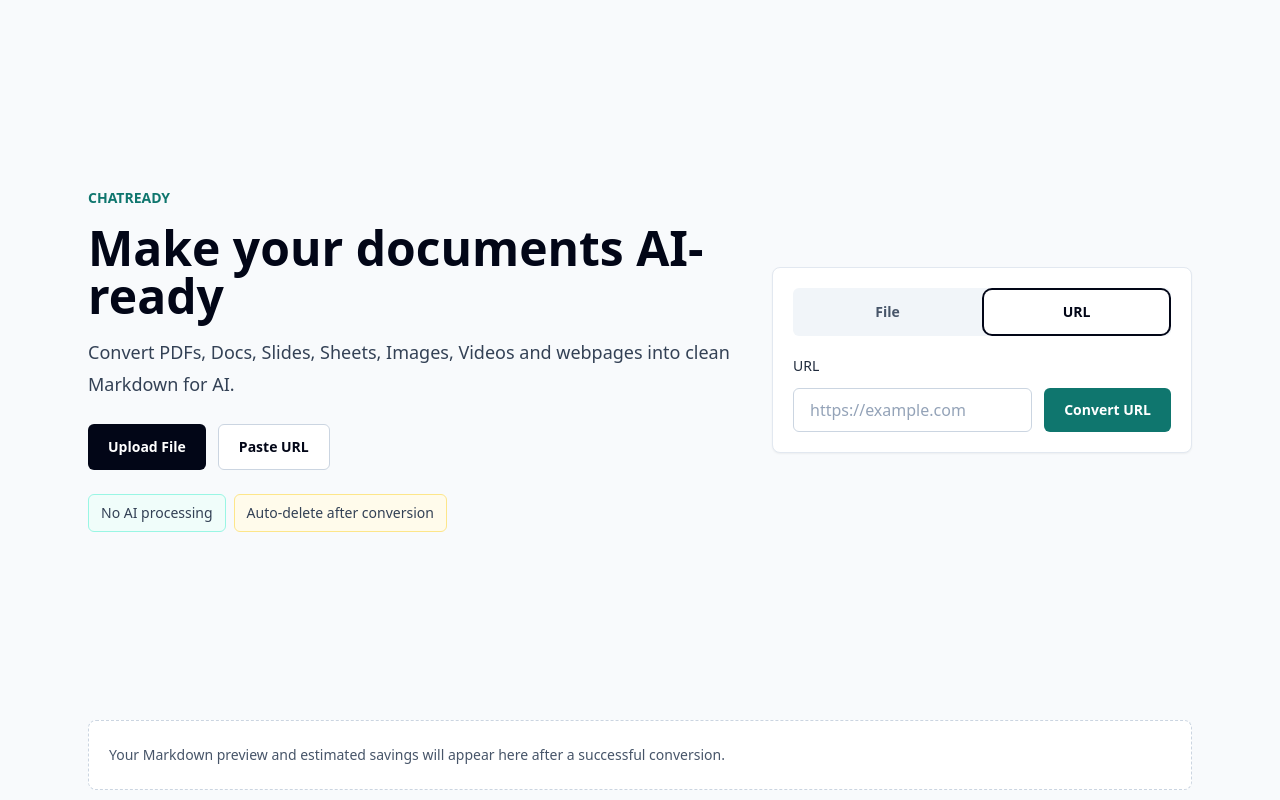
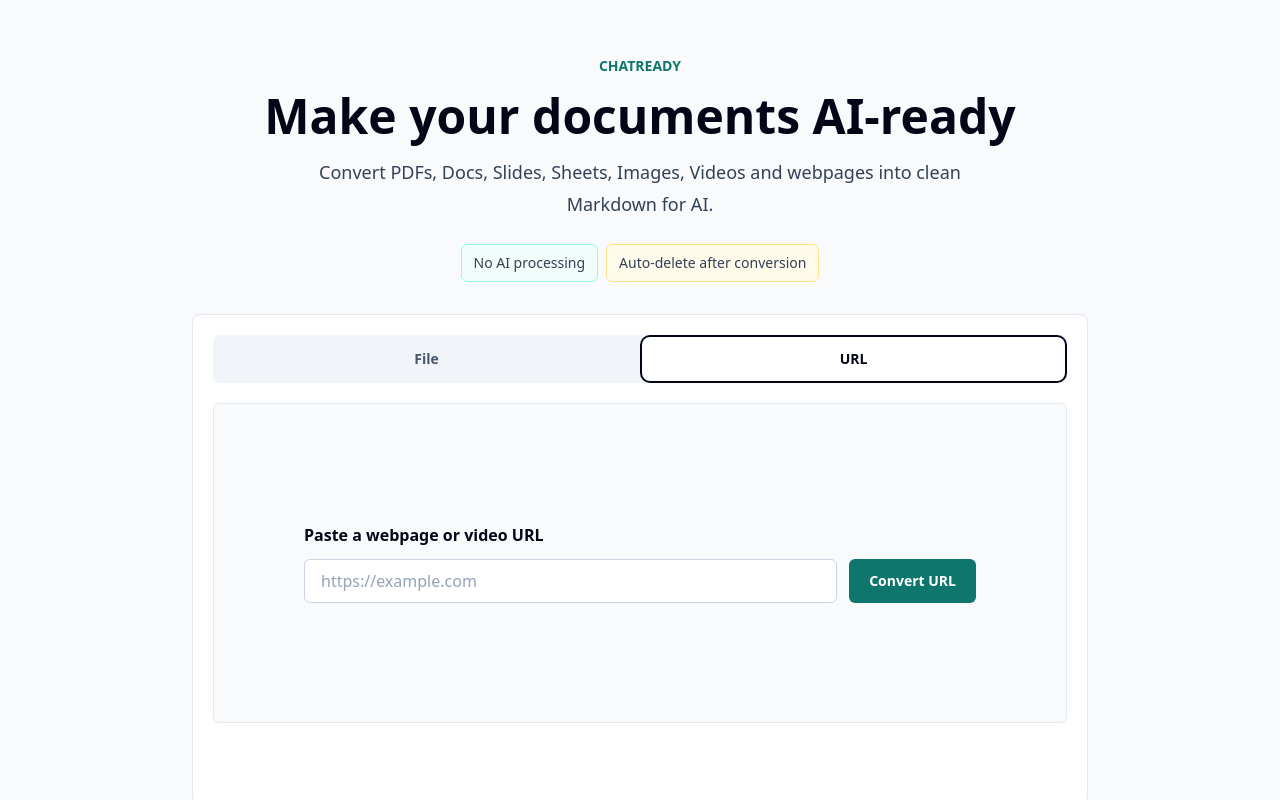
Before and after one commit to abhiramansuresh/Chat-Ready, a Next.js app in the folder apps/frontend/: page / in a window 1280 px wide. Both pictures are taken after a click on the tab "URL". Shown: the top 800 px of the page. Built offline with nearby package versions, Linux system fonts and the light colour scheme; no server answers.

Commit message:
feat(feedback): UX / UI Design feedback

```diff
--- a/apps/frontend/components/HeroSection.tsx
+++ b/apps/frontend/components/HeroSection.tsx
@@ -1,19 +1,11 @@
 import type { ReactElement } from "react";
 
-interface HeroSectionProps {
-  readonly onSelectFileMode: () => void;
-  readonly onSelectUrlMode: () => void;
-}
-
-export function HeroSection({
-  onSelectFileMode,
-  onSelectUrlMode,
-}: HeroSectionProps): ReactElement {
+export function HeroSection(): ReactElement {
   return (
-    <section className="flex flex-col gap-6">
-      <div className="flex flex-col gap-4">
+    <section className="mx-auto flex max-w-3xl flex-col items-center gap-6 text-center">
+      <div className="flex flex-col items-center gap-4">
         <p className="text-sm font-semibold uppercase text-teal-700">ChatReady</p>
-        <h1 className="max-w-3xl text-4xl font-semibold leading-tight text-slate-950 sm:text-5xl">
+        <h1 className="text-4xl font-semibold leading-tight text-slate-950 sm:text-5xl">
           Make your documents AI-ready
         </h1>
         <p className="max-w-2xl text-lg leading-8 text-slate-700">
@@ -22,26 +14,7 @@
         </p>
       </div>
 
-      <div className="flex flex-col gap-3 sm:flex-row">
-        <button
-          type="button"
-          onClick={onSelectFileMode}
-          aria-label="Choose file upload mode"
-          className="inline-flex min-h-11 items-center justify-center rounded-md bg-slate-950 px-5 py-3 text-sm font-semibold text-white hover:bg-slate-800 focus:outline-none focus:ring-2 focus:ring-slate-950 focus:ring-offset-2"
-        >
-          Upload File
-        </button>
-        <button
-          type="button"
-          onClick={onSelectUrlMode}
-          aria-label="Choose URL paste mode"
-          className="inline-flex min-h-11 items-center justify-center rounded-md border border-slate-300 bg-white px-5 py-3 text-sm font-semibold text-slate-950 hover:border-slate-400 focus:outline-none focus:ring-2 focus:ring-slate-950 focus:ring-offset-2"
-        >
-          Paste URL
-        </button>
-      </div>
-
-      <div className="flex flex-wrap gap-2 text-sm text-slate-700">
+      <div className="flex flex-wrap justify-center gap-2 text-sm text-slate-700">
         <span className="rounded-md border border-teal-200 bg-teal-50 px-3 py-2">
           No AI processing
         </span>
--- a/apps/frontend/components/HomePage.tsx
+++ b/apps/frontend/components/HomePage.tsx
@@ -20,16 +20,6 @@
   const [conversionResult, setConversionResult] =
     useState<ConversionResponse | null>(null);
   const [resetKey, setResetKey] = useState(0);
-
-  function selectFileMode(): void {
-    setActiveMode("file");
-    scrollToConverter();
-  }
-
-  function selectUrlMode(): void {
-    setActiveMode("url");
-    scrollToConverter();
-  }
 
   function scrollToConverter(): void {
     document.getElementById("converter")?.scrollIntoView({
@@ -57,17 +47,16 @@
 
   return (
     <main className="min-h-screen overflow-x-hidden bg-slate-50 text-slate-950">
-      <div className="mx-auto grid w-full max-w-6xl gap-8 px-4 py-10 sm:px-6 lg:min-h-[calc(100vh-80px)] lg:grid-cols-[minmax(0,1fr)_minmax(20rem,26.25rem)] lg:items-center lg:py-14">
-        <HeroSection
-          onSelectFileMode={selectFileMode}
-          onSelectUrlMode={selectUrlMode}
-        />
+      <div className="mx-auto flex w-full max-w-6xl flex-col items-center gap-8 px-4 py-10 sm:px-6 lg:min-h-[calc(100vh-80px)] lg:justify-center lg:py-14">
+        <HeroSection />
+        <div className="w-full max-w-4xl">
           <UploadPanel
             activeMode={activeMode}
             resetKey={resetKey}
             onModeChange={setActiveMode}
             onConversionComplete={handleConversionComplete}
           />
+        </div>
       </div>
       {conversionResult ? (
         <ResultExperience
--- a/apps/frontend/components/UploadDropzone.tsx
+++ b/apps/frontend/components/UploadDropzone.tsx
@@ -50,6 +50,7 @@
 
   function handleDrop(event: DragEvent<HTMLLabelElement>): void {
     event.preventDefault();
+    event.stopPropagation();
     onDragIdle();
 
     if (disabled) {
@@ -70,7 +71,7 @@
       onDragOver={(event) => event.preventDefault()}
       onDragLeave={onDragIdle}
       onDrop={handleDrop}
-      className={`flex min-h-52 cursor-pointer flex-col items-center justify-center gap-3 rounded-lg border border-dashed px-6 py-8 text-center transition ${
+      className={`flex min-h-72 cursor-pointer flex-col items-center justify-center gap-4 rounded-md border border-dashed px-5 py-8 text-center transition sm:min-h-80 sm:px-8 ${
         isDragHover
           ? "border-teal-700 bg-teal-50"
           : "border-slate-300 bg-slate-50 hover:border-slate-400"
@@ -86,8 +87,12 @@
         onChange={handleFileInput}
         className="sr-only"
       />
-      <span className="text-base font-semibold text-slate-950">Drop file here</span>
-      <span className="text-sm text-slate-600">or choose a file</span>
+      <span className="text-xl font-semibold text-slate-950">
+        Drop your file here
+      </span>
+      <span className="inline-flex min-h-11 items-center justify-center rounded-md bg-slate-950 px-5 py-3 text-sm font-semibold text-white">
+        Upload a file
+      </span>
       <span className="text-xs text-slate-500">Max {maxUploadSizeMb}MB</span>
     </label>
   );
--- a/apps/frontend/components/UploadPanel.tsx
+++ b/apps/frontend/components/UploadPanel.tsx
@@ -28,8 +28,10 @@
 }: UploadPanelProps): ReactElement {
   const [status, setStatus] = useState<ConversionStatus>("idle");
   const [errorMessage, setErrorMessage] = useState<string | null>(null);
+  const [pageDragDepth, setPageDragDepth] = useState(0);
 
   const isBusy = status === "uploading" || status === "processing";
+  const showPageDropOverlay = pageDragDepth > 0 && !isBusy;
   const fileTabId = "converter-file-tab";
   const urlTabId = "converter-url-tab";
   const filePanelId = "converter-file-panel";
@@ -39,6 +41,74 @@
     setStatus("idle");
     setErrorMessage(null);
   }, [resetKey]);
+
+  useEffect(() => {
+    function handleWindowDragEnter(event: DragEvent): void {
+      if (!hasDraggedFiles(event) || isBusy) {
+        return;
+      }
+
+      event.preventDefault();
+      setPageDragDepth((currentDepth) => currentDepth + 1);
+
+      if (activeMode !== "file") {
+        onModeChange("file");
+      }
+    }
+
+    function handleWindowDragOver(event: DragEvent): void {
+      if (!hasDraggedFiles(event) || isBusy) {
+        return;
+      }
+
+      event.preventDefault();
+
+      if (event.dataTransfer) {
+        event.dataTransfer.dropEffect = "copy";
+      }
+    }
+
+    function handleWindowDragLeave(event: DragEvent): void {
+      if (!hasDraggedFiles(event)) {
+        return;
+      }
+
+      event.preventDefault();
+      setPageDragDepth((currentDepth) => Math.max(currentDepth - 1, 0));
+    }
+
+    function handleWindowDrop(event: DragEvent): void {
+      if (!hasDraggedFiles(event)) {
+        return;
+      }
+
+      event.preventDefault();
+      setPageDragDepth(0);
+
+      if (isBusy) {
+        return;
+      }
+
+      const file = event.dataTransfer?.files.item(0);
+
+      if (file) {
+        onModeChange("file");
+        void handleFileSelected(file);
+      }
+    }
+
+    window.addEventListener("dragenter", handleWindowDragEnter);
+    window.addEventListener("dragover", handleWindowDragOver);
+    window.addEventListener("dragleave", handleWindowDragLeave);
+    window.addEventListener("drop", handleWindowDrop);
+
+    return () => {
+      window.removeEventListener("dragenter", handleWindowDragEnter);
+      window.removeEventListener("dragover", handleWindowDragOver);
+      window.removeEventListener("dragleave", handleWindowDragLeave);
+      window.removeEventListener("drop", handleWindowDrop);
+    };
+  }, [activeMode, isBusy, onModeChange]);
 
   async function handleFileSelected(file: File): Promise<void> {
     if (file.size > maxUploadSizeBytes) {
@@ -113,10 +183,22 @@
   return (
     <section
       id="converter"
-      className="min-w-0 rounded-lg border border-slate-200 bg-white p-4 shadow-sm sm:p-5"
+      className="relative min-w-0 rounded-lg border border-slate-200 bg-white p-4 shadow-sm sm:p-5"
       aria-label="Converter"
       aria-busy={isBusy}
     >
+      {showPageDropOverlay ? (
+        <div
+          className="pointer-events-none fixed inset-0 z-50 flex items-center justify-center bg-slate-950/60 p-6"
+          aria-hidden="true"
+        >
+          <div className="flex min-h-64 w-full max-w-2xl items-center justify-center rounded-lg border-2 border-dashed border-white bg-white/95 px-6 text-center shadow-xl">
+            <p className="text-2xl font-semibold text-slate-950">
+              Drop your file to convert it
+            </p>
+          </div>
+        </div>
+      ) : null}
       <div
         className="mb-5 grid grid-cols-2 gap-2 rounded-md bg-slate-100 p-1"
         role="tablist"
@@ -158,7 +240,7 @@
         id={activeMode === "file" ? filePanelId : urlPanelId}
         role="tabpanel"
         aria-labelledby={activeMode === "file" ? fileTabId : urlTabId}
-        className="flex flex-col gap-4"
+        className="flex min-h-[22.25rem] flex-col gap-4"
       >
         {activeMode === "file" ? (
           <UploadDropzone
@@ -172,8 +254,26 @@
           <UrlInputForm disabled={isBusy} onSubmit={handleUrlSubmit} />
         )}
 
-        <StatusMessage status={status} errorMessage={errorMessage} />
+        <div className="min-h-11">
+          <StatusMessage status={status} errorMessage={errorMessage} />
+        </div>
       </div>
     </section>
   );
 }
+
+function hasDraggedFiles(event: DragEvent): boolean {
+  const types = event.dataTransfer?.types;
+
+  if (!types) {
+    return false;
+  }
+
+  for (let index = 0; index < types.length; index += 1) {
+    if (types[index] === "Files") {
+      return true;
+    }
+  }
+
+  return false;
+}
--- a/apps/frontend/components/UrlInputForm.tsx
+++ b/apps/frontend/components/UrlInputForm.tsx
@@ -17,9 +17,16 @@
   }
 
   return (
-    <form className="flex flex-col gap-3" onSubmit={handleSubmit}>
-      <label htmlFor="url-input" className="text-sm font-medium text-slate-800">
-        URL
+    <form
+      className="flex min-h-72 flex-col justify-center gap-4 rounded-md border border-slate-200 bg-slate-50 px-5 py-8 sm:min-h-80 sm:px-8"
+      onSubmit={handleSubmit}
+    >
+      <div className="mx-auto flex w-full max-w-2xl flex-col gap-3">
+        <label
+          htmlFor="url-input"
+          className="text-base font-semibold text-slate-950"
+        >
+          Paste a webpage or video URL
         </label>
         <div className="flex flex-col gap-3 sm:flex-row">
           <input
@@ -41,6 +48,7 @@
             Convert URL
           </button>
         </div>
+      </div>
     </form>
   );
 }
```
Lines whose indentation alone changed are shown as unchanged.
